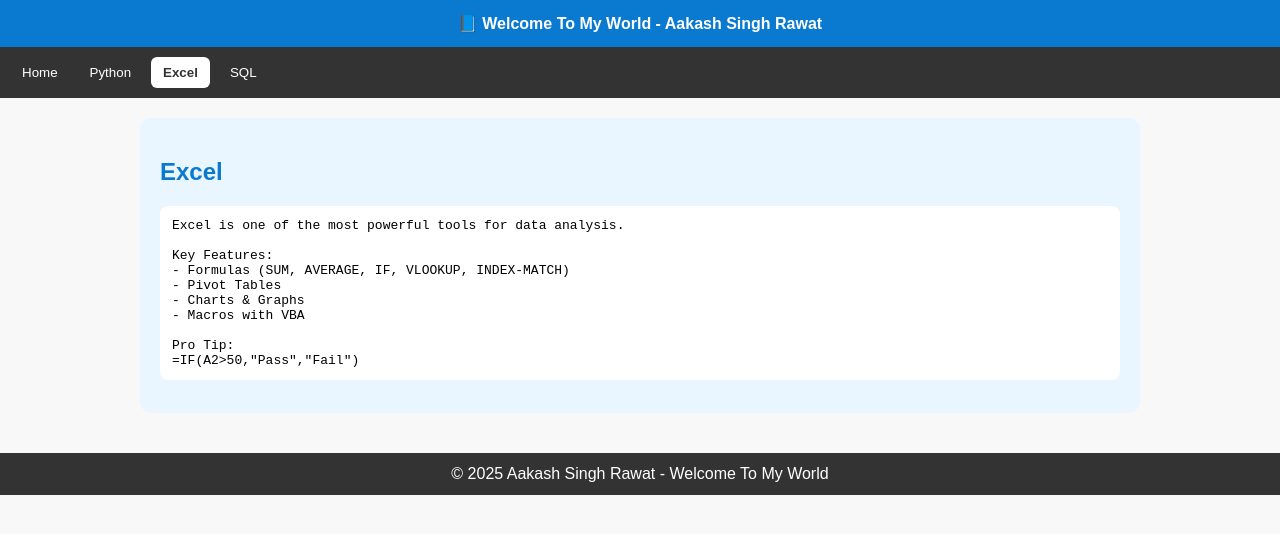
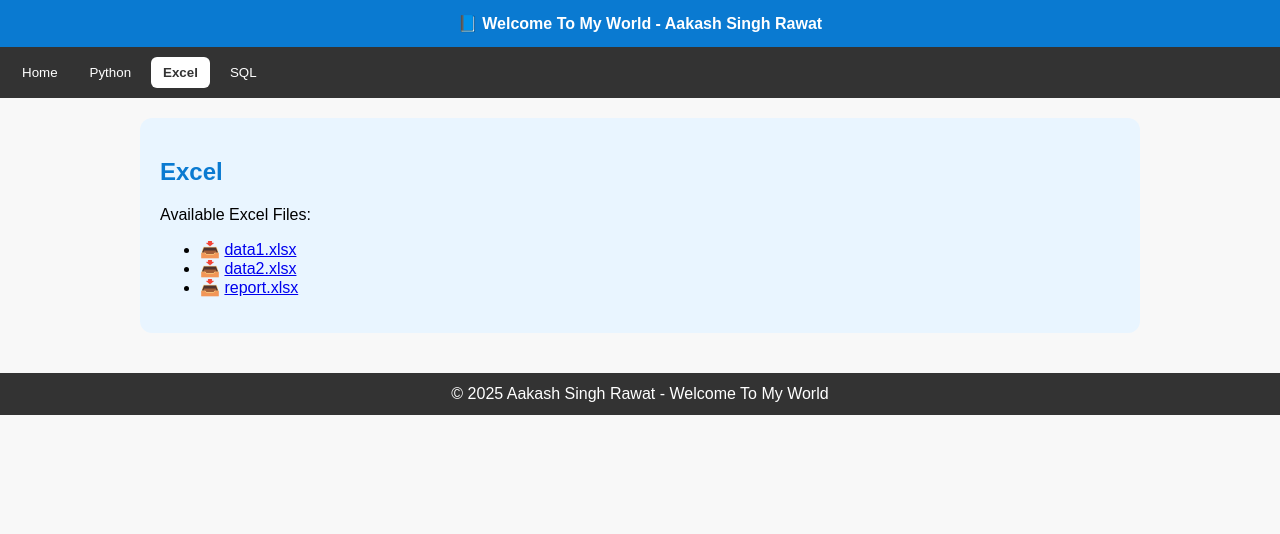
Before and after one commit to rawataakash-ai/Welcome-To-My-World, a plain HTML site: page index.html in a window 1280 px wide. Both pictures are taken after a click on the button "Excel". Drawn offline with Linux system fonts and the light colour scheme.

Commit message:
Update index.html

```diff
--- a/index.html
+++ b/index.html
@@ -55,7 +55,11 @@
           { name: "Advanced", file: "python_advanced.txt" }
         ]
       },
-      excel: { title: "Excel", files: ["excel.txt"] },
+      // Excel will list downloadable .xlsx files instead of txt
+      excel: {
+        title: "Excel",
+        excelFiles: ["data1.xlsx", "data2.xlsx", "report.xlsx"]
+      },
       sql: { title: "SQL", files: ["sql.txt"] }
     };
 
@@ -74,7 +78,6 @@
     function setActiveTab(tabKey) {
       navButtons.forEach(btn => btn.classList.toggle("active", btn.dataset.tab === tabKey));
       const tab = tabs[tabKey];
-
       if (!tab) return;
 
       if (tabKey === "python") {
@@ -98,8 +101,17 @@
         // Load first section by default
         loadContent(tab.files[0].file, `${tab.title} - ${tab.files[0].name}`);
 
+      } else if (tabKey === "excel") {
+        // Show Excel files as download links
+        let list = "<ul>";
+        tab.excelFiles.forEach(f => {
+          list += `<li>📥 <a href="${f}" download>${f}</a></li>`;
+        });
+        list += "</ul>";
+        contentEl.innerHTML = `<h2>${tab.title}</h2><p>Available Excel Files:</p>${list}`;
+
       } else {
-        // Home, Excel, SQL → single file
+        // Home, SQL → single file
         loadContent(tab.files[0], tab.title);
       }
     }
```
